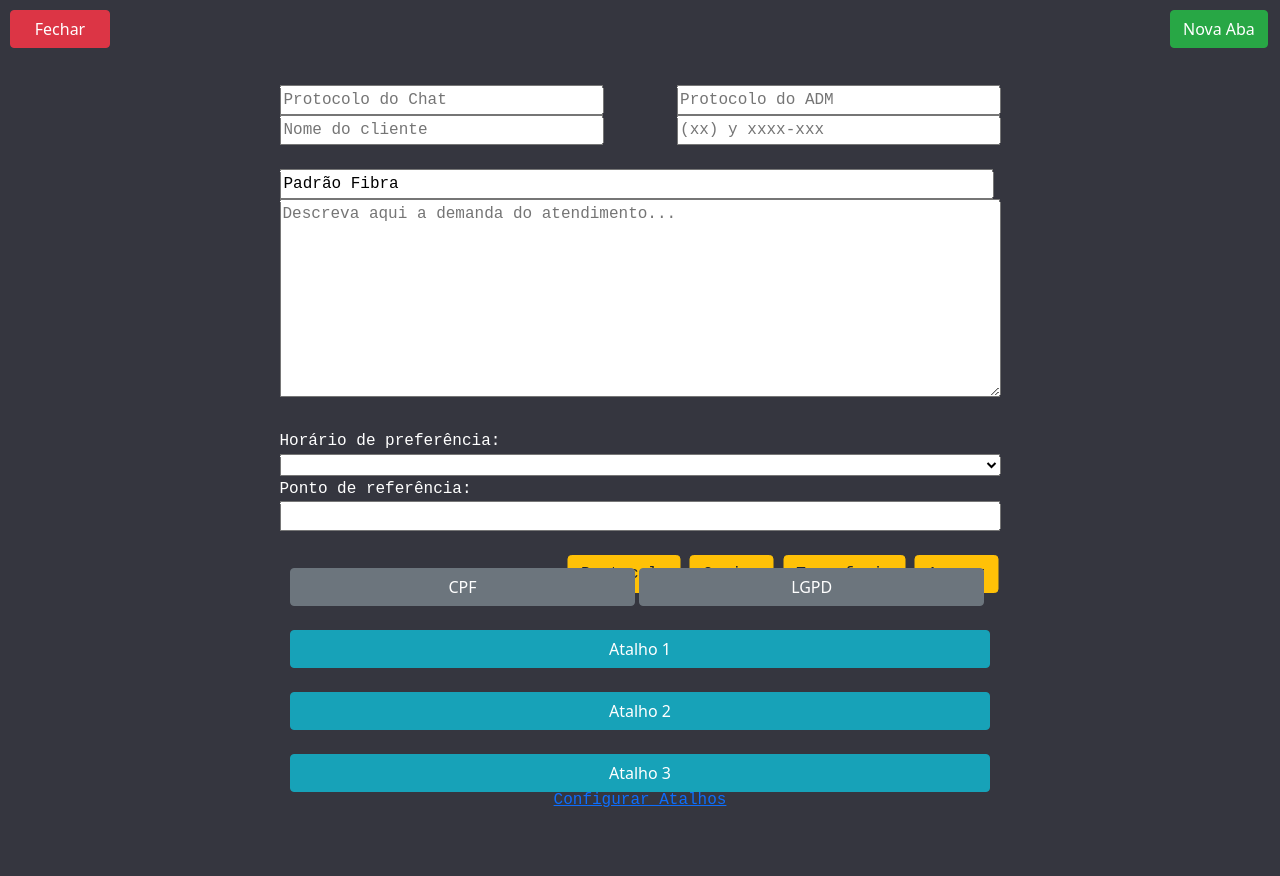
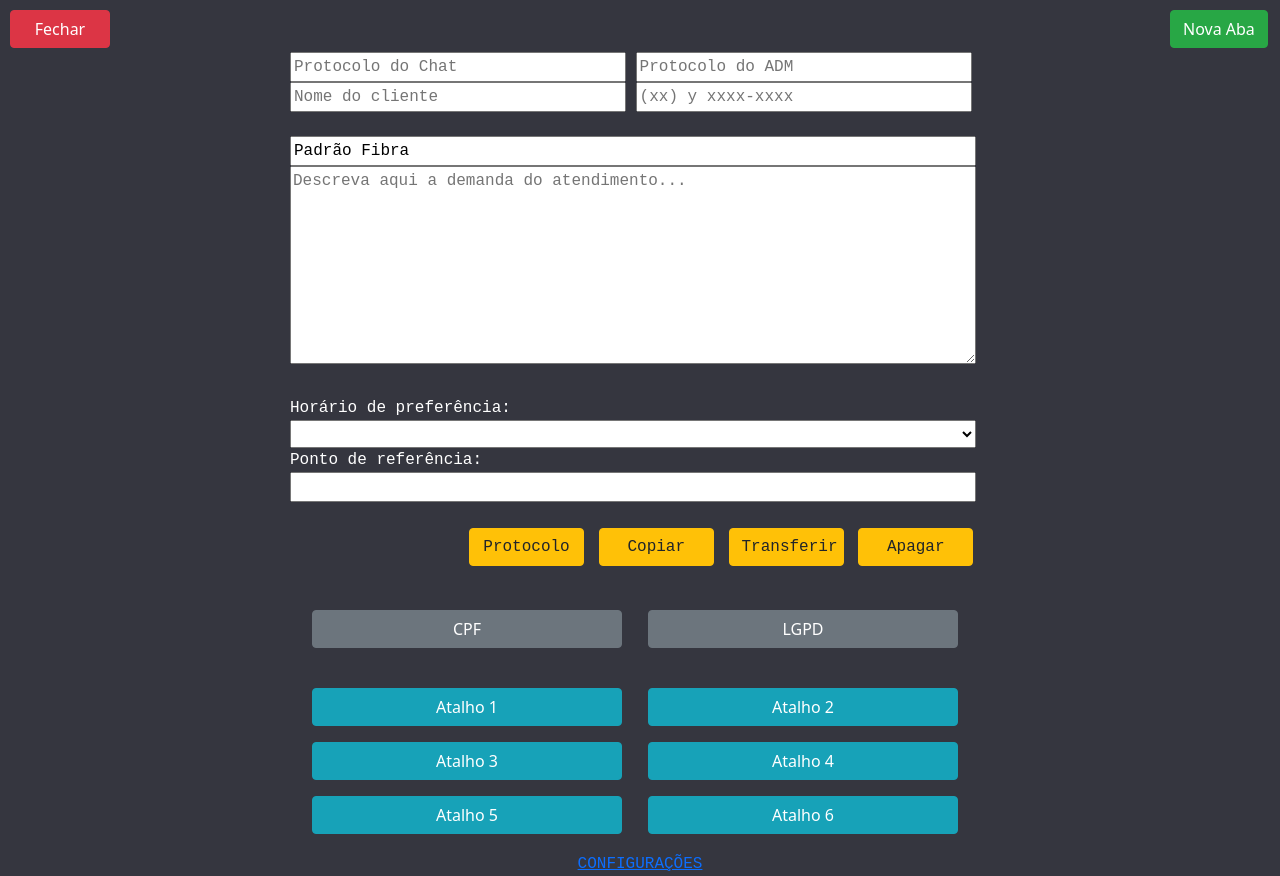
Before and after one commit to LucasAguiar00/chat, a PHP site: page / in a window 1280 px wide. Before the commit the page ends 807 px from the top, so only its background shows below. Run offline with PHP 8.4, Linux system fonts and the light colour scheme; some libraries are stand-ins or nearby versions.

Commit message:
ATUALIZACAO_17_11
ATUALIZACAO_17_11

```diff
--- a/LGPD.html
+++ b/LGPD.html
@@ -37,7 +37,6 @@
     <div id="botoes">
         <button type="button" id="transferir" class="btn btn-info" onclick="transferir_dados()">Transferir dados</button>        <br>   <br>
         <button type="button" id="copiar" class="btn btn-info" onclick="copiar()">Copiar</button>
-
     </div>
 
 
--- a/estilos/index.css
+++ b/estilos/index.css
@@ -1,25 +1,35 @@
+#tela_atendimento{
+    position: absolute;
+    left: 50%;
+    top: 58%;
+    transform: translate(-50%, -50%);
+}
+
 
 #celula_atd_1{
     font-size: 12pt;
     color: white;
     font-family: 'Courier New', Courier, monospace;
-
+    width: 700px;
+    /*
     position: absolute;
     left: 50%;
     top: 40%;
-    transform: translate(-50%, -50%);
+    transform: translate(-50%, -50%); */
 
 }
+
 
 footer{
     font-size: 12pt;
     color: white;
     font-family: 'Courier New', Courier, monospace;
+    text-align: center;
 
-    position: absolute;
+    /*position: absolute;
     left: 50%;
-    top: 100%;
-    transform: translate(-50%, -50%);
+    top: 98%;
+    transform: translate(-50%, -50%);*/
 }
 
 #novo{
@@ -43,82 +53,107 @@ footer{
 #protocolo_chat{
     font-size: 12pt;
     font-family: 'Courier New', Courier, monospace;
-    width: 45%;
+    width: 48%;
 }
 
 #protocolo_adm{
     font-size: 12pt;
     font-family: 'Courier New', Courier, monospace;
+    width: 48%;
+}
 
-    width: 45%;
-    position: absolute;
-    right: 0%;
+#nome_cliente{
+    font-size: 12pt;
+    font-family: 'Courier New', Courier, monospace;
+    width: 48%;
+}
+
+#telefone{
+    font-size: 12pt;
+    font-family: 'Courier New', Courier, monospace;
+    width: 48%;
 }
 
 #bfp{
     width: 99%;
     font-size: 12pt;
     font-family: 'Courier New', Courier, monospace;
-
-}
-
-
-#nome_cliente{
-    font-size: 12pt;
-    font-family: 'Courier New', Courier, monospace;
-    width: 45%;
-}
-
-#telefone{
-    font-size: 12pt;
-    font-family: 'Courier New', Courier, monospace;
-
-    width: 45%;
-    position: absolute;
-    right: 0%;
+    width: 98%;
 }
 
 
 #descricao{
-    /*width: 120%;*/
+    font-size: 12pt;
+    font-family: 'Courier New', Courier, monospace;
+    width: 98%;
+}
+
+#h_preferencia{
+    width: 98%;
+    height: 28px;
     font-size: 12pt;
     font-family: 'Courier New', Courier, monospace;
 }
 
-#h_preferencia{
-    width: 100%;
+#h_preferencia2{
+    width: 98%;
+    height: 28px;
+    font-size: 12pt;
+    font-family: 'Courier New', Courier, monospace;
+}
+
+#ponto_referencia{
+    width: 98%;
 
     font-size: 12pt;
     font-family: 'Courier New', Courier, monospace;
 }
 
-#ponto_referencia{
-    width: 100%;
-
-    font-size: 12pt;
-    font-family: 'Courier New', Courier, monospace;
-}
 
 #botoes{
+    /*
     position: absolute;
     text-align: center;
     left: 40%;
+    */
+    margin: 0px;
+    padding: 0px;
 
+}
+
+.btn_width{
+    width: 115px;
 }
 
 
 #btn_atalhos{
+    /*
     position: absolute;
     left: 50%;
     top: 85%;
-    transform: translate(-50%, -50%);
+    transform: translate(-50%, -50%); */
     padding: 10px;
 }
 
 .btn_atalho{
-    width: 700px;
+    width: 310px;
 }
 
 .btn_atalho2{
-    width: 345px;
+    width: 310px;
+    height: 38px;
 }
+
+#btn_funcoes{
+    margin: 0px;
+    padding: 0px;
+    width: 110%;
+}
+
+#botoes .col{
+    padding: 2px;
+}
+
+#btn_atalhos .col{
+    padding: 8px;
+}
--- a/funcoes/config.js
+++ b/funcoes/config.js
@@ -1,6 +1,12 @@
 var atalho1 = window.document.getElementById("atalho1");
 var atalho2 = window.document.getElementById("atalho2");
 var atalho3 = window.document.getElementById("atalho3");
+
+var atalho4 = window.document.getElementById("atalho4");
+var atalho5 = window.document.getElementById("atalho5");
+var atalho6 = window.document.getElementById("atalho6");
+
+var key_protocolo = window.document.getElementById("key_protocolo");
 
 function salvar(){
 
@@ -10,6 +16,13 @@ function salvar(){
     localStorage.setItem('txt_atalho2', atalho2.value);
     localStorage.setItem('txt_atalho3', atalho3.value);
 
+    localStorage.setItem('txt_atalho4', atalho4.value);
+    localStorage.setItem('txt_atalho5', atalho5.value);
+    localStorage.setItem('txt_atalho6', atalho6.value);
+    localStorage.setItem('txt_key_protocolo', key_protocolo.value);
+
+
+
     window.close();
 }
 
@@ -17,4 +30,18 @@ function carregar(){
     atalho1.value = localStorage.getItem('txt_atalho1')
     atalho2.value = localStorage.getItem('txt_atalho2')
     atalho3.value = localStorage.getItem('txt_atalho3')
+
+    atalho4.value = localStorage.getItem('txt_atalho4')
+    atalho5.value = localStorage.getItem('txt_atalho5')
+    atalho6.value = localStorage.getItem('txt_atalho6')
+    key_protocolo.value = localStorage.getItem('txt_key_protocolo')
 }
+
+/*
+function mud_cor_fundo(){
+    document.getElementById("corpo_tela_principal").background-color: = document.getElementById("cor_fundo").value;
+}
+
+function mud_cor_fonte(){
+
+}*/
--- a/index.html
+++ b/index.html
@@ -1,6 +1,6 @@
 <!--
     //Autor: Lucas Aguiar
-    //Ultima edição: 07/11/2022
+    //Ultima edição: 15/11/2022
 -->
 
 
@@ -34,25 +34,34 @@
 
 </head>
 
-<body style="background-color: rgb(53, 54, 63);" onmousemove="mudar_titulo()">  <!-- rgb(40,42,54) -->
+<body style="background-color: #35363f;" onmousemove="mudar_titulo()" id="corpo_tela_principal">
+    <!-- rgb(40,42,54) -->
 
     <header>
         <button type="button" id="fechar" class="btn btn-danger" onclick="javascript:window.close()">Fechar</button>
         <a href="index.html" target="_blank" id="novo"><button type="button" class="btn btn-success">Nova Aba</button></a>
+        <div>
             <br>
-        <div id="notificacao"></div>
-        <br>
+            <div id="notificacao"> </div>
+
+        </div>
     </header>
+    <div class="container" id="tela_atendimento">
+        <div class="row">
+            <div class="col">
 
-
+            </div>
+            <div class="col">
                 <div id="celula_atd_1">
 
                     <div id="dados_iniciais">
+
+
                         <input type="text" id="protocolo_chat" placeholder="Protocolo do Chat" style="color: blue;">
                         <input type="text" id="protocolo_adm" placeholder="Protocolo do ADM" style="color: red;"> <br>
 
                         <input type="text" id="nome_cliente" placeholder="Nome do cliente" onchange="mudar_titulo()">
-            <input type="tel" id="telefone" placeholder="(xx) y xxxx-xxx"> <br> <br>
+                        <input type="tel" id="telefone" placeholder="(xx) y xxxx-xxxx"> <br> <br>
 
                         <input type="text" id="bfp" placeholder="BFP" value="Padrão Fibra"> <br>
 
@@ -62,47 +71,85 @@
 
                     <div id="vs">
                         Horário de preferência:
+                        <span id="hpfr" onchange="fun_h_preferencia()">
                             <select id="h_preferencia">
                                 <option></option>
                                 <option value="Manhã">Manhã</option>
                                 <option value="Tarde">Tarde</option>
                                 <option value="Sem preferência">Sem preferência</option>
+                                <option value="Outro">Outro</option>
                             </select>
+                        </span>
                         <br>
                         Ponto de referência:
                         <input type="search" id="ponto_referencia">
                     </div>
                     <br>
                     <div id="botoes">
-            <button type="button" id="Protocolo" class="btn btn-warning" onclick="protocolo()">Protocolo</button>
-            <button type="button" id="Copiar" class="btn btn-warning" onclick="copiar()">Copiar</button>
-            <button type="button" id="Transferir" class="btn btn-warning" onclick="transferir()">Transferir</button>
-            <button type="button" id="Apagar" class="btn btn-warning" onclick="Apagar()">Apagar</button>
+                        <div class="container">
+                            <div class="row">
+                                <div class="col col-lg-3"> </div>
+                                <div class="col"><button type="button" id="Protocolo" class="btn btn_width btn-warning"
+                                        onclick="protocolo()">Protocolo</button></div>
+                                <div class="col"><button type="button" id="Copiar" class="btn btn_width btn-warning"
+                                        onclick="copiar()">Copiar</button></div>
+                                <div class="col"><button type="button" id="Transferir" class="btn btn_width btn-warning"
+                                        onclick="transferir()">Transferir</button></div>
+                                <div class="col"><button type="button" id="Apagar" class="btn btn_width btn-warning"
+                                        onclick="Apagar()">Apagar</button></div>
+                            </div>
+                        </div>
                     </div>
 
                 </div>
 
+                <br>
+
                 <section>
                     <div id="btn_atalhos">
-            <div id="btn_funcoes">
-                <button type="button" id="btn_cpf" class="btn btn-secondary btn_atalho2" onclick="cpf()" ondblclick="x()" onchange="cpf_corrigir()">CPF</button>
-                <a href="LGPD.html" target="_blank" >
-                    <button type="button" id="" class="btn btn-secondary btn_atalho2" onclick="">LGPD</button>
-                </a>
 
-            </div> <br>
-            <div> <button type="button" id="" class="btn btn-info btn_atalho" onclick="atalho1()">Atalho 1</button> </div> <br>
-            <div> <button type="button" id="" class="btn btn-info btn_atalho" onclick="atalho2()">Atalho 2</button> </div> <br>
-            <div> <button type="button" id="" class="btn btn-info btn_atalho" onclick="atalho3()">Atalho 3</button> </div>
+                        <div class="container">
+                            <div class="row">
+                                <div class="col">
+                                    <button type="button" id="btn_cpf" class="btn btn-secondary btn_atalho2"
+                                        onclick="cpf()" ondblclick="x()" onchange="cpf_corrigir()">CPF</button>
+                                </div>
+                                <div class="col">
+                                    <a href="LGPD.html" target="_blank"> <button type="button" id=""
+                                            class="btn btn-secondary btn_atalho2" onclick="">LGPD</button> </a>
+                                </div>
+                                <div class="w-100"></div> <br> <div class="w-100"></div>
+                                <div class="col"><button type="button" id="" class="btn btn-info btn_atalho" onclick="atalho1()">Atalho 1</button> </div>
+                                <div class="col"><button type="button" id="" class="btn btn-info btn_atalho" onclick="atalho2()">Atalho 2</button></div>
+                                <div class="w-100"></div>
+                                <div class="col"><button type="button" id="" class="btn btn-info btn_atalho" onclick="atalho3()">Atalho 3</button> </div>
+                                <div class="col"><button type="button" id="" class="btn btn-info btn_atalho" onclick="atalho4()">Atalho 4</button> </div>
+                                <div class="w-100"></div>
+                                <div class="col"><button type="button" id="" class="btn btn-info btn_atalho" onclick="atalho5()">Atalho 5</button></div>
+                                <div class="col"><button type="button" id="" class="btn btn-info btn_atalho" onclick="atalho6()">Atalho 6</button> </div>
+                            </div>
+                        </div>
+
                     </div>
                 </section>
+            </div>
+
+            <div class="col">
+
+            </div>
+        </div>
 
         <footer>
-        <a href="config.html" target="_blank">Configurar Atalhos</a>
+            <a href="config.html" target="_blank">CONFIGURAÇÕES</a>
         </footer>
 
-    <script src="funcoes/f_botoes.js" ></script>
+    </div>
 
+
+
+
+    <script src="funcoes/f_botoes.js"></script>
+    <script src="funcoes/config.js"></script>
 </body>
 
 </html>
```
Also changed, not shown: config.html (+29 -3 lines), funcoes/LGPD.js (+33 -31 lines), funcoes/f_botoes.js (+75 -5 lines), Imagem1.jpg (added), Imagem2.png (added), 1 other file. Lines whose indentation alone changed are shown as unchanged.
